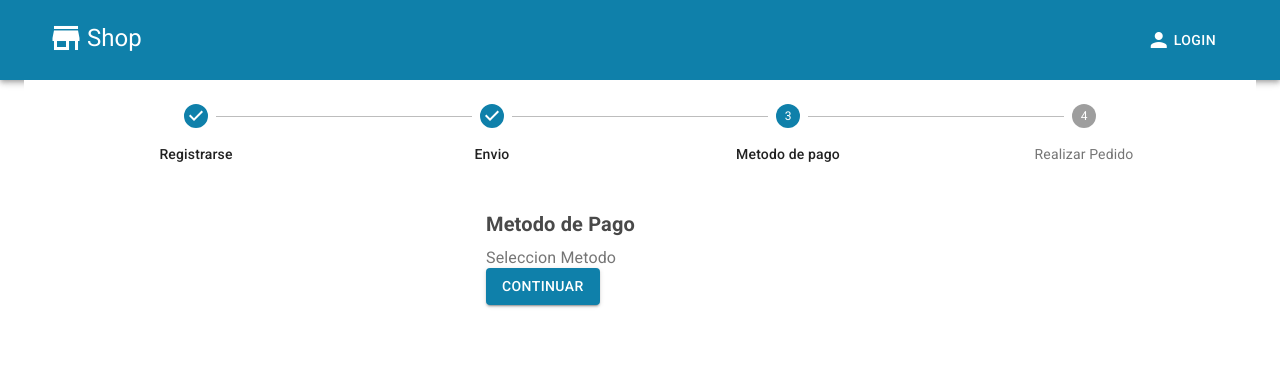
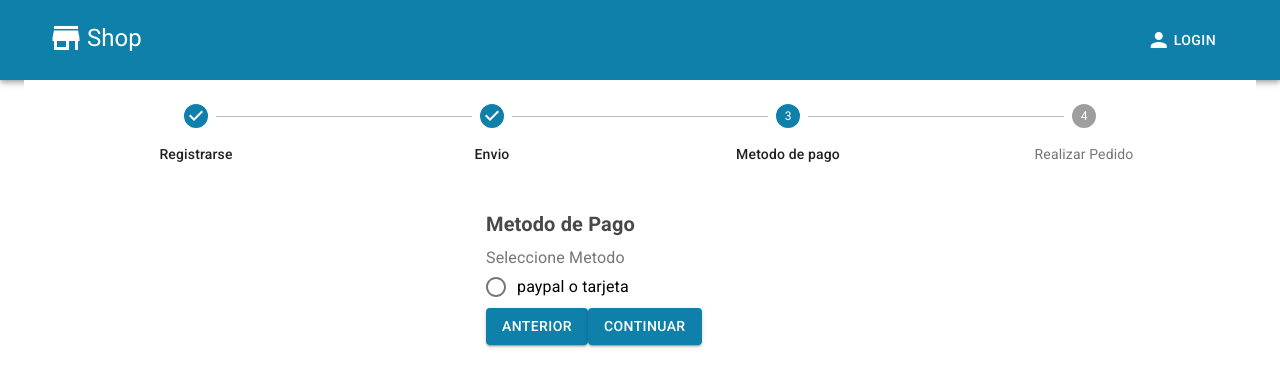
Before and after one commit to Dsniels/Frontend-market, a React (Create React App) app: page /ProcesoCompra in a window 1280 px wide. Both pictures are taken after a click on the button "CONTINUAR". Shown: the top 386 px of the page. Built offline with nearby package versions, Linux system fonts and the light colour scheme.

Commit message:
Componente metodo de pago

```diff
--- a/src/Componentes/Pantallas/ProcesoCompra.js
+++ b/src/Componentes/Pantallas/ProcesoCompra.js
@@ -1,4 +1,4 @@
-import { Button, Container, FormControl, FormControlLabel, FormLabel, Grid, RadioGroup, Step, StepLabel, Stepper, TextField, Typography } from "@material-ui/core";
+import { Button, Container, FormControl, FormControlLabel, FormLabel, Grid, Radio, RadioGroup, Step, StepLabel, Stepper, TextField, Typography } from "@material-ui/core";
 import React from "react";
 import { useState } from "react";
 import useStyles from "../../Theme/useStyles";
@@ -67,12 +67,17 @@ const ProcesoCompra = () => {
                         <Grid item xs ={12}>
                             <FormControl className={classes.FormControl}>
                                 <FormLabel>
-                                    Seleccion Metodo
+                                    Seleccione Metodo
                                 </FormLabel>
-
+                                <RadioGroup>
+                                    <FormControlLabel value = "paypal" control={<Radio color="primary"/>} label="paypal o tarjeta"/>
+                                </RadioGroup>
                             </FormControl>
                             <Grid item xs = {12}>
-                                <Button variant ="contained" color ="primary" onClick={RetrocederProceso}>
+                                <Button variant ="contained" color ="primary" onClick={RetrocederProceso} className={classes.ButtonAnterior}>
+                                    Anterior
+                                </Button>
+                                <Button variant ="contained" color ="primary" onClick={continuarProceso}>
                                     Continuar
                                 </Button>
                             </Grid>
```
